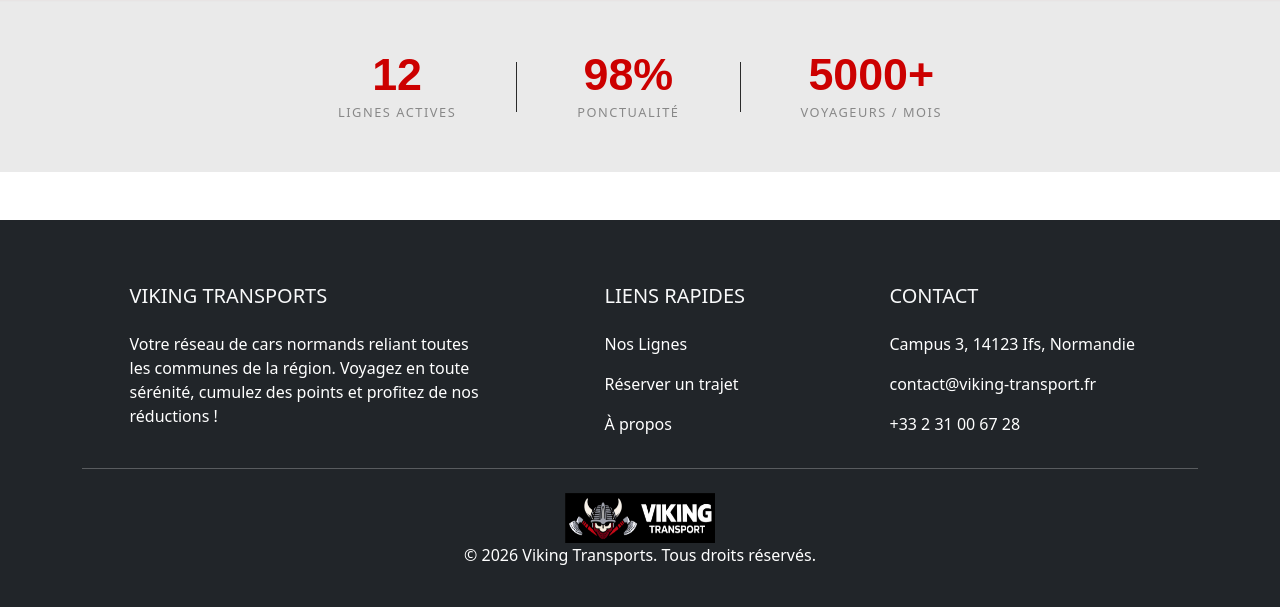
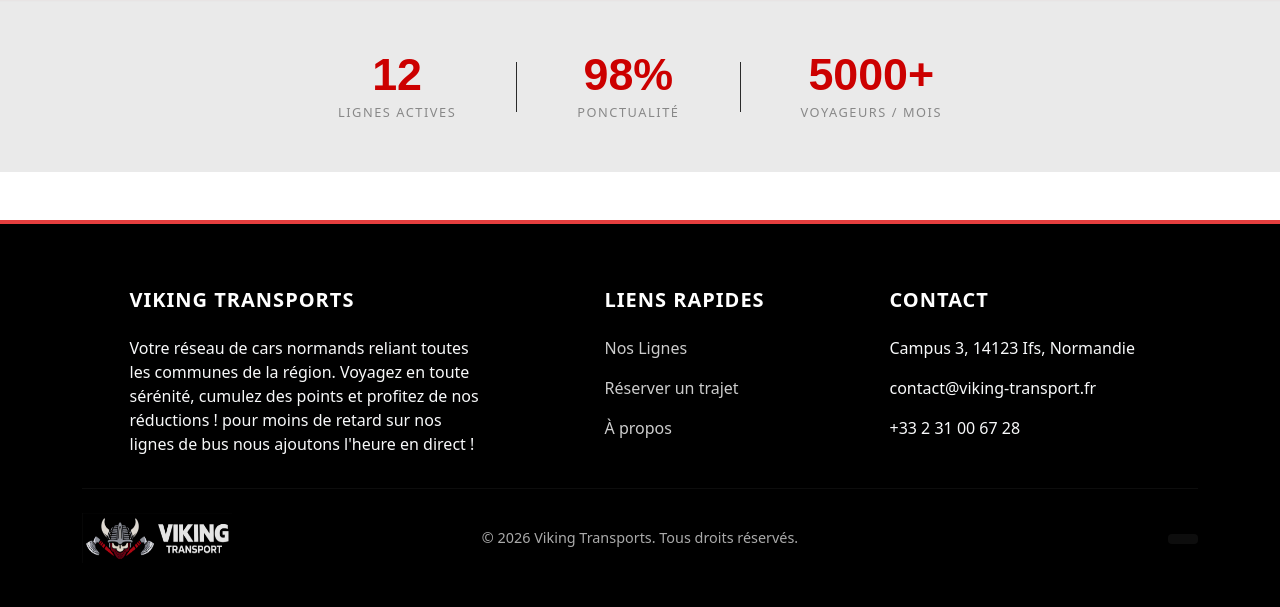
Before and after one commit to Paul272007/SAE_2_456, a PHP site: page / in a window 1280 px wide. Shown: the part 1331-1938 px from the top of the page. After the commit the page ends 1890 px from the top, so only its background shows below. Run offline with PHP 8.4, Linux system fonts and the light colour scheme.

Commit message:
modif du footer plus ajout horloge

```diff
--- a/styles/style.css
+++ b/styles/style.css
@@ -217,6 +217,7 @@ body {
 }
 
 @media (max-width: 768px) {
+
     .form-row,
     .schedule-filter {
         grid-template-columns: 1fr;
@@ -266,3 +267,53 @@ body {
     background-color: #cc0000;
     color: #fff !important;
 }
+
+
+.viking-footer {
+    background-color: #000000;
+    color: #f8f9fa;
+    padding-top: 3rem;
+    padding-bottom: 2rem;
+    border-top: 4px solid #e53e3e;
+}
+
+.footer-heading {
+    color: #ffffff;
+    letter-spacing: 1px;
+}
+
+.footer-link {
+    color: #cccccc;
+    text-decoration: none;
+    transition: color 0.3s ease;
+}
+
+.footer-link:hover {
+    color: #e53e3e;
+    text-decoration: underline;
+}
+
+.footer-divider {
+    border-top: 1px solid rgba(255, 255, 255, 0.2);
+}
+
+.footer-logo {
+    opacity: 0.9;
+}
+
+.copyright-text {
+    font-size: 0.9rem;
+    color: #aaaaaa;
+}
+
+.horloge-style {
+    font-size: 1.2rem;
+    font-family: 'Courier New', Courier, monospace;
+    font-weight: bold;
+    color: #e53e3e;
+    letter-spacing: 1.5px;
+    background-color: rgba(255, 255, 255, 0.05);
+    padding: 5px 15px;
+    border-radius: 4px;
+    display: inline-block;
+}
--- a/views/layout.twig
+++ b/views/layout.twig
@@ -77,41 +77,48 @@
         {% block content %}{% endblock %}
     </main>
 
-    <footer class="bg-dark text-white pt-5 pb-4 mt-5">
+    <footer class="viking-footer mt-5">
     <div class="container text-center text-md-start">
         <div class="row text-center text-md-start">
 
             <div class="col-md-4 col-lg-4 col-xl-4 mx-auto mt-3">
-                <h5 class="text-uppercase mb-4 font-weight-bold text-light">{{ site }}</h5>
+                <h5 class="text-uppercase mb-4 fw-bold footer-heading">{{ site }}</h5>
                 <p>
                     Votre réseau de cars normands reliant toutes les communes de la région.
                     Voyagez en toute sérénité, cumulez des points et profitez de nos réductions !
+                    pour moins de retard sur nos lignes de bus nous ajoutons l'heure en direct !
                 </p>
             </div>
 
             <div class="col-md-3 col-lg-2 col-xl-2 mx-auto mt-3">
-                <h5 class="text-uppercase mb-4 font-weight-bold text-light">Liens rapides</h5>
-                <p><a href="index.php?route=lines" class="text-white text-decoration-none">Nos Lignes</a></p>
-                <p><a href="index.php?route=reservation" class="text-white text-decoration-none">Réserver un trajet</a></p>
-                <p><a href="index.php?route=about" class="text-white text-decoration-none">À propos</a></p>
+                <h5 class="text-uppercase mb-4 fw-bold footer-heading">Liens rapides</h5>
+                <p><a href="index.php?route=lines" class="footer-link">Nos Lignes</a></p>
+                <p><a href="index.php?route=reservation" class="footer-link">Réserver un trajet</a></p>
+                <p><a href="index.php?route=about" class="footer-link">À propos</a></p>
             </div>
 
             <div class="col-md-4 col-lg-3 col-xl-3 mx-auto mt-3">
-                <h5 class="text-uppercase mb-4 font-weight-bold text-light">Contact</h5>
-                <p> Campus 3, 14123 Ifs, Normandie</p>
-                <p> contact@viking-transport.fr</p>
-                <p> +33 2 31 00 67 28</p>
+                <h5 class="text-uppercase mb-4 fw-bold footer-heading">Contact</h5>
+                <p>Campus 3, 14123 Ifs, Normandie</p>
+                <p>contact@viking-transport.fr</p>
+                <p>+33 2 31 00 67 28</p>
             </div>
 
         </div>
 
-        <hr class="mb-4">
+        <hr class="mb-4 footer-divider">
 
         <div class="row align-items-center">
-            <div class="col-12 text-center">
-                <img src="images/image.png" alt="Bootstrap" width="150" height="50">
-                <p class="mb-0">&copy; 2026 {{ site }}. Tous droits réservés.</p>
-                <p id="horloge"></p>
+            <div class="col-md-4 text-center text-md-start mb-3 mb-md-0">
+                <img src="images/image.png" alt="Viking Transport Logo" width="150" height="50" class="footer-logo">
+            </div>
+
+            <div class="col-md-4 text-center mb-3 mb-md-0">
+                <p class="mb-0 copyright-text">&copy; 2026 {{ site }}. Tous droits réservés.</p>
+            </div>
+
+            <div class="col-md-4 text-center text-md-end">
+                <p id="horloge" class="horloge-style mb-0"></p>
             </div>
         </div>
     </div>
```
Also changed, not shown: scripts/layout.js (+13 -20 lines).
